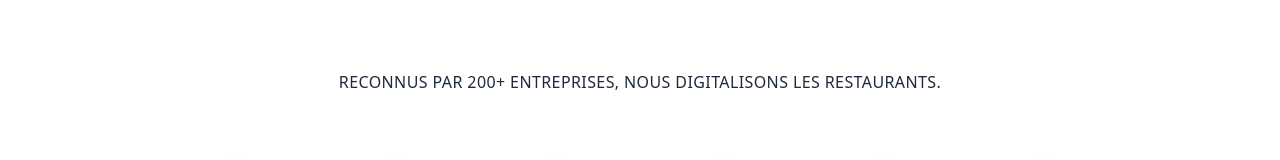
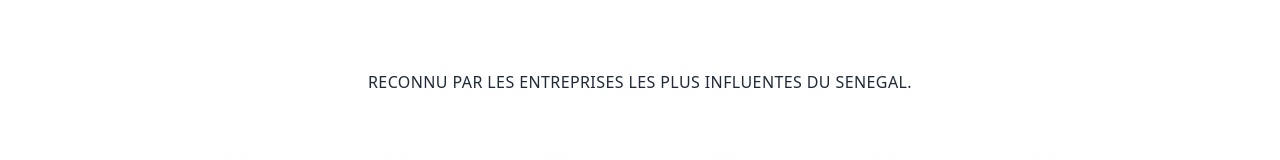
Before and after one commit to MilkCoder26/test, a React (Vite) app: page / in a window 1280 px wide. Shown: the part 639-799 px from the top of the page. Built offline with nearby package versions, Linux system fonts and the light colour scheme.

Commit message:
change slogan to attract visitors

```diff
--- a/src/components/HomeSection1.tsx
+++ b/src/components/HomeSection1.tsx
@@ -76,7 +76,7 @@
 
       <div className="mt-24 text-center">
         <p className="text-gray-800 font-medium mb-12 tracking-wide">
-          RECONNUS PAR 200+ ENTREPRISES, NOUS DIGITALISONS LES RESTAURANTS.
+          RECONNU PAR LES ENTREPRISES LES PLUS INFLUENTES DU SENEGAL.
         </p>
 
         <div className="grid grid-cols-2 md:grid-cols-4 lg:grid-cols-7 gap-8 items-center justify-items-center">
```
